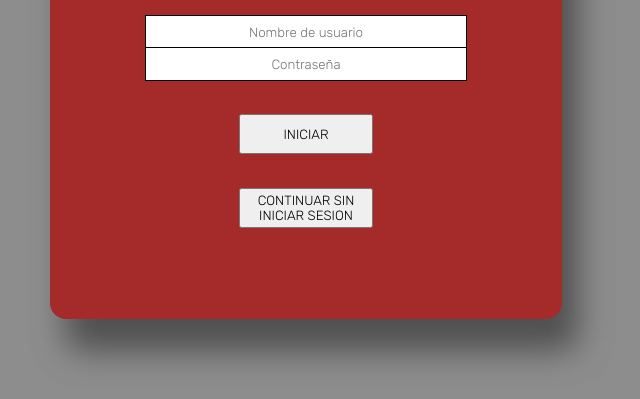
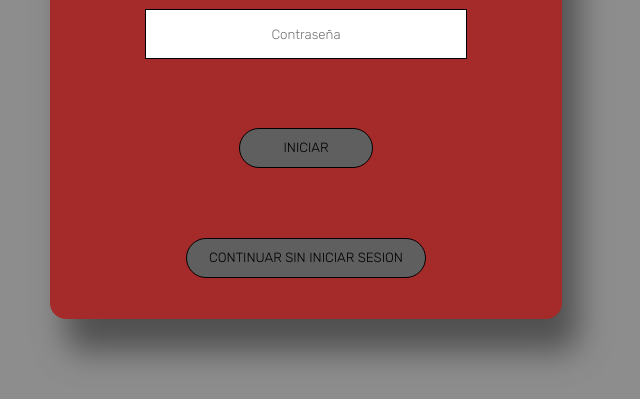
Before and after one commit to kevinalg8/StreetWiseGitness, a plain HTML site: page Login/Index.html in a window 1280 px wide. Shown: the part 401-800 px from the top of the page, without its empty margins (334-974 px from the left). Drawn offline with Linux system fonts and the light colour scheme.

Commit message:
LoginPt2

```diff
--- a/Login/CSS/Style.css
+++ b/Login/CSS/Style.css
@@ -1,13 +1,14 @@
 *{
   padding: 0;
   margin: 0;
-  font-family: 'Rubik', sans-serif;;
+  box-sizing: border-box;
+  font-family: 'Rubik', sans-serif;
 }
 .Padre{
   background-color: rgb(141, 141, 141);
   height: 100vh;
   display: flex;
-  flex-flow: row nowrap;
+  flex-flow: row wrap;
   align-items: center;
   justify-content: center;
 }
@@ -15,7 +16,7 @@
   background: brown;
   display:flex;
   flex-flow: column nowrap;
-  justify-content: center;
+  justify-content: space-evenly;
   align-items: center;
   text-align: center;
   width: 40%;
@@ -31,20 +32,25 @@
 }
 .Hija h1{
   font-size: 2rem;
-  padding: 2rem;
 }
 .Hija input{
   width: 20rem;
-  height: 2rem;
-  min-width: none;
-  min-height: auto;
+  max-width: 20rem;
+  height: 3rem;
   border: none;
   outline: 1px solid black;
   text-align: center;
   font: 'Source Code Pro', monospace;
 }
 .Hija button{
-  margin-top: 15px;
+  border:1px solid rgb(0, 0, 0);
+  border-radius: 2rem;
+  background-color: rgb(95, 95, 95);
+  color: rgb(0, 0, 0);
   height: 3em;
   width: 10em;
 }
+#Persona{
+  width: 15rem;
+  margin-bottom: 1rem;
+}
```
Also changed, not shown: Login/Index.html (+0 -1 lines).
